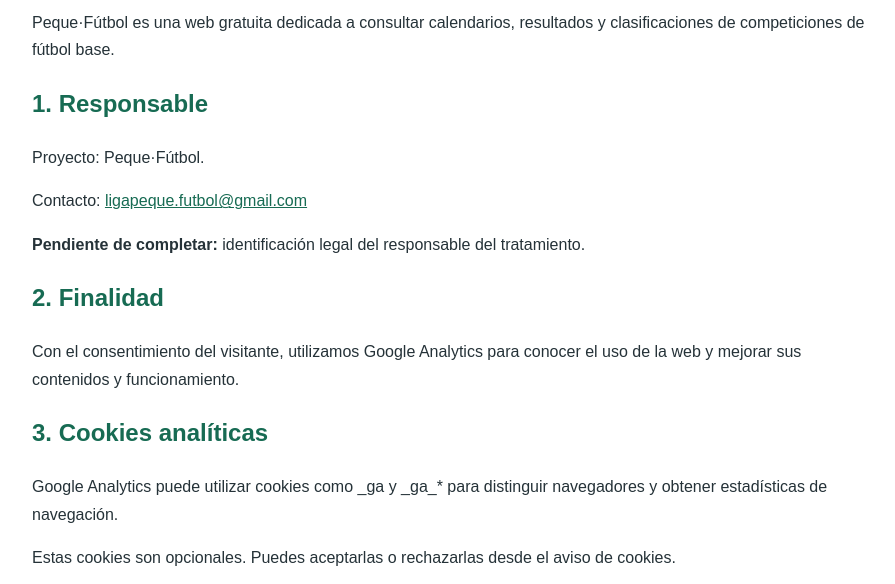
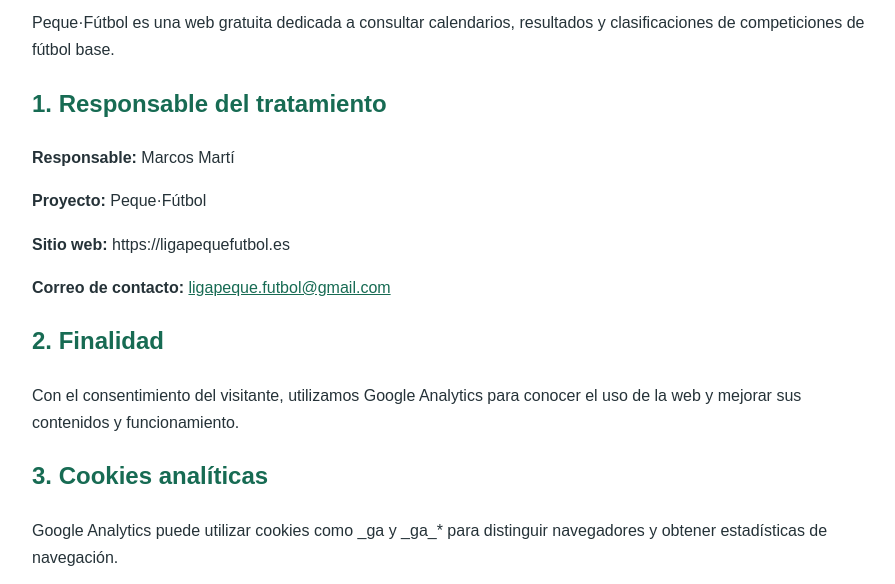
Before and after one commit to marcosmartii8/lapequefutbol, a plain HTML site: page privacidad.html in a window 1280 px wide. Shown: the part 160-744 px from the top of the page, without its empty margins (183-1078 px from the left). Drawn offline with Linux system fonts and the light colour scheme.

Commit message:
Añadir responsable de la política de privacidad

```diff
--- a/privacidad.html
+++ b/privacidad.html
@@ -31,15 +31,23 @@
   consultar calendarios, resultados y clasificaciones
   de competiciones de fútbol base.</p>
 
-  <h2>1. Responsable</h2>
-  <p>Proyecto: Peque·Fútbol.</p>
-  <p>Contacto:
-    <a href="mailto:ligapeque.futbol@gmail.com">
-      ligapeque.futbol@gmail.com
-    </a>
-  </p>
-  <p><strong>Pendiente de completar:</strong>
-  identificación legal del responsable del tratamiento.</p>
+
+<h2>1. Responsable del tratamiento</h2>
+
+<p><strong>Responsable:</strong> Marcos Martí</p>
+
+<p><strong>Proyecto:</strong> Peque·Fútbol</p>
+
+<p><strong>Sitio web:</strong>
+  https://ligapequefutbol.es
+</p>
+
+<p><strong>Correo de contacto:</strong>
+  <a href="mailto:ligapeque.futbol@gmail.com">
+    ligapeque.futbol@gmail.com
+  </a>
+</p>
+
 
   <h2>2. Finalidad</h2>
   <p>Con el consentimiento del visitante, utilizamos
```
